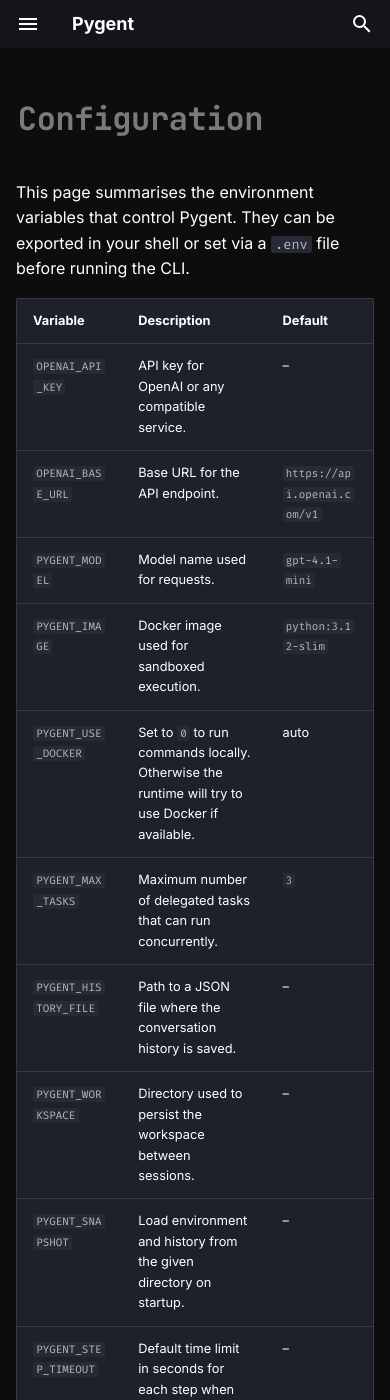
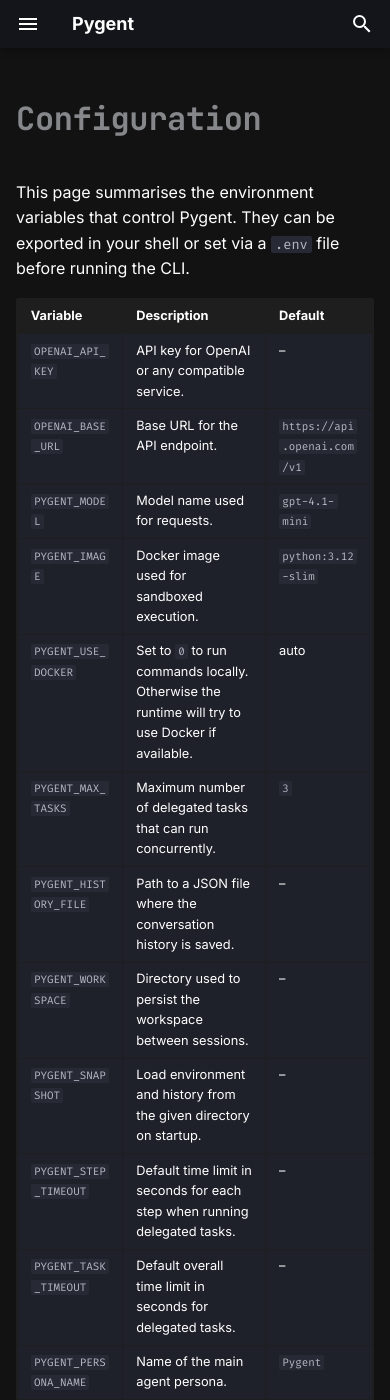
Before and after one commit to MarianoChaves/pygent, an MkDocs documentation site: the page built from docs/configuration.md, in a window 390 px wide and 1400 px high. Built offline with MkDocs 1.6.1 and Material for MkDocs 9.7.7, drawn with Linux system fonts in a browser that asks for light colours; comment, search, counter and statistics services are not loaded.

Commit message:
Improve MkDocs appearance
- Refined color scheme for better contrast and readability.
- Improved typography with consistent font application and better line height.
- Enhanced navigation with clearer active link and hover/focus styles.
- Refined visual elements like code blocks, admonitions, and tables.
- Removed distracting glitch animation from H1 elements.
- Ensured changes are responsive and build upon the material theme.

```diff
--- a/docs/extra.css
+++ b/docs/extra.css
@@ -1,16 +1,18 @@
 @import url('https://fonts.googleapis.com/css2?family=Inter:wght@400;700&family=JetBrains+Mono:wght@700&family=Fira+Code&display=swap');
 :root {
-  --bg-color: #0d0d0d;
+  --bg-color: #121212;
   --text-color: #ffffff;
   --accent-color: #1AFFA3;
-  --hover-color: #A259FF;
-  --card-bg: #1E2A38;
+  --hover-color: #50FFB8;
+  --card-bg: #1E1E1E;
   --radius: 6px;
 }
 body {
   background-color: var(--bg-color);
   color: var(--text-color);
   font-family: 'Inter', sans-serif;
+  font-size: 16px;
+  line-height: 1.6;
 }
 .md-typeset h1, .md-typeset h2, .md-typeset h3, .md-typeset h4, .md-typeset h5, .md-typeset h6 {
   font-family: 'JetBrains Mono', monospace;
@@ -27,18 +29,17 @@ a:hover, a:focus {
   color: var(--hover-color);
 }
 .md-nav__link--active {
-  border-left: 2px solid var(--accent-color);
+  background-color: var(--card-bg);
+  border-left: 3px solid var(--accent-color);
+  color: var(--accent-color) !important; /* Override default link color */
+}
+.md-nav__link:hover, .md-nav__link:focus {
+  background-color: var(--card-bg);
 }
 .md-typeset h1 {
   position: relative;
-  animation: glitch 3s infinite;
-}
-@keyframes glitch {
-  0%,100% { left: 0; opacity: 1; }
-  50% { left: 2px; opacity: 0.9; }
 }
 @media (prefers-reduced-motion: reduce) {
-  .md-typeset h1 { animation: none; }
   .cursor { animation: none; }
 }
 .cursor {
@@ -63,4 +64,31 @@ a:hover, a:focus {
   background-color: var(--card-bg);
   border-radius: var(--radius);
   box-shadow: 0 2px 4px rgba(0,0,0,0.2);
+  padding: 1em;
 }
+
+/* Code blocks */
+.md-typeset pre > code {
+  background-color: var(--card-bg);
+  border-radius: var(--radius);
+  padding: 1em;
+  display: block;
+  overflow-x: auto; /* Enable horizontal scrolling for long lines */
+}
+
+/* Tables */
+.md-typeset table:not([class]) {
+  border: 1px solid var(--card-bg);
+  border-collapse: collapse;
+  width: 100%;
+  margin-bottom: 1em;
+}
+.md-typeset table:not([class]) th,
+.md-typeset table:not([class]) td {
+  border: 1px solid var(--card-bg);
+  padding: 0.5em 1em;
+}
+.md-typeset table:not([class]) th {
+  background-color: var(--card-bg);
+  font-weight: bold;
+}
```
